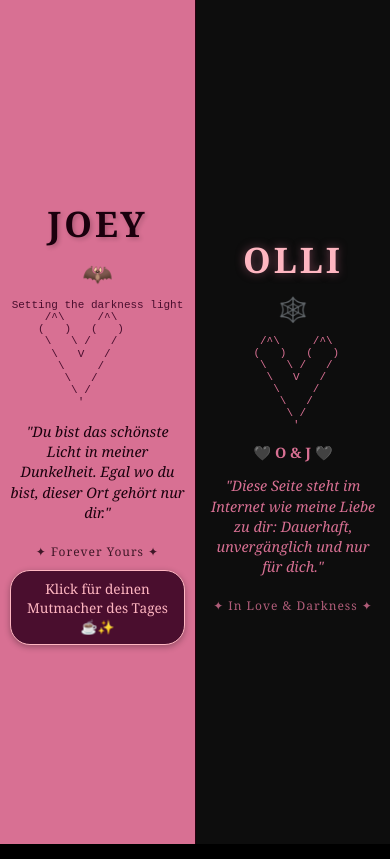
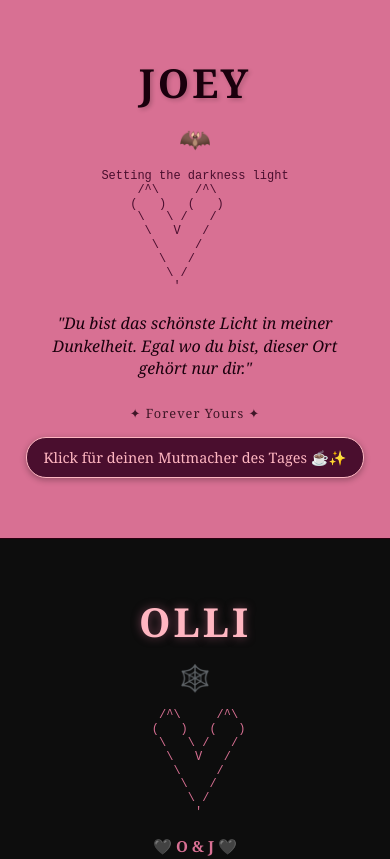
Before and after one commit to pbrischle-del/joey, a plain HTML site: page index.html in a window 390 px wide. Shown: the top 859 px of the page. Drawn offline with Linux system fonts and the light colour scheme.

Commit message:
Update index.html

```diff
--- a/index.html
+++ b/index.html
@@ -14,7 +14,7 @@
             background-color: #000000;
         }
 
-        /* Flexbox-Container für dauerhafte 50/50 Teilung */
+        /* Flexbox-Container für Standardansicht (Desktop / Tablet) */
         .split-container {
             display: flex;
             flex-direction: row;
@@ -32,7 +32,7 @@
             justify-content: center;
             align-items: center;
             text-align: center;
-            padding: 20px 10px;
+            padding: 30px 15px;
             box-sizing: border-box;
         }
 
@@ -46,13 +46,13 @@
             justify-content: center;
             align-items: center;
             text-align: center;
-            padding: 20px 10px;
+            padding: 30px 15px;
             box-sizing: border-box;
             border-left: 1px solid #2a0010;
         }
 
         h1 {
-            font-size: 2.2rem;
+            font-size: 2.5rem;
             margin: 5px 0;
             letter-spacing: 3px;
             text-transform: uppercase;
@@ -83,9 +83,9 @@
         /* ASCII-Art Container */
         pre.ascii-art {
             font-family: 'Courier New', Courier, monospace;
-            font-size: 11px;
-            line-height: 1.1;
-            margin: 6px auto;
+            font-size: 12px;
+            line-height: 1.15;
+            margin: 8px auto;
             white-space: pre;
             display: inline-block;
             text-align: left;
@@ -100,17 +100,17 @@
         }
 
         p.message {
-            font-size: 0.9rem;
+            font-size: 1rem;
             line-height: 1.4;
-            max-width: 280px;
-            margin: 8px auto;
+            max-width: 320px;
+            margin: 10px auto;
             font-style: italic;
         }
 
         /* Interaktive Symbole */
         .interactive-symbol {
-            font-size: 1.5rem;
-            margin: 4px auto;
+            font-size: 1.6rem;
+            margin: 6px auto;
             cursor: pointer;
             user-select: none;
             display: inline-block;
@@ -126,8 +126,8 @@
             cursor: pointer;
             font-weight: bold;
             display: inline-block;
-            margin: 6px auto;
-            font-size: 0.9rem;
+            margin: 8px auto;
+            font-size: 0.95rem;
             transition: transform 0.2s ease, color 0.2s ease;
         }
 
@@ -152,12 +152,12 @@
         /* Versteckte Boxen */
         .secret-box {
             display: none;
-            margin: 8px auto;
-            padding: 8px 12px;
-            max-width: 280px;
+            margin: 10px auto;
+            padding: 10px 14px;
+            max-width: 320px;
             border-radius: 8px;
             font-family: 'Courier New', monospace;
-            font-size: 0.8rem;
+            font-size: 0.85rem;
             animation: fadeIn 0.4s ease;
             box-shadow: 0 4px 10px rgba(0,0,0,0.3);
         }
@@ -190,17 +190,17 @@
 
         /* MUTMACHER BUTTON & TEXT CONTAINER */
         .mutmacher-container {
-            margin-top: 10px;
-            margin-bottom: 5px;
+            margin-top: 15px;
+            margin-bottom: 10px;
         }
 
         .mutmacher-btn {
             background-color: #4a0e2e;
             color: #ffb6c1;
             border: 1px solid #ffb6c1;
-            padding: 8px 14px;
+            padding: 10px 16px;
             font-family: 'Georgia', serif;
-            font-size: 0.85rem;
+            font-size: 0.9rem;
             border-radius: 20px;
             cursor: pointer;
             transition: all 0.3s ease;
@@ -216,22 +216,22 @@
 
         .mutmacher-text {
             display: none;
-            margin: 10px auto 0 auto;
-            padding: 10px 12px;
-            max-width: 280px;
+            margin: 12px auto 0 auto;
+            padding: 10px 14px;
+            max-width: 320px;
             background-color: rgba(26, 0, 13, 0.85);
             color: #ffc0cb;
             border-radius: 10px;
             font-style: italic;
-            font-size: 0.85rem;
-            line-height: 1.35;
+            font-size: 0.9rem;
+            line-height: 1.4;
             border: 1px solid #d87093;
             animation: fadeIn 0.4s ease;
         }
 
         .footer-note {
-            font-size: 0.75rem;
-            margin-top: 12px;
+            font-size: 0.8rem;
+            margin-top: 15px;
             opacity: 0.8;
             letter-spacing: 1px;
         }
@@ -240,6 +240,21 @@
             from { opacity: 0; transform: translateY(-5px); }
             to { opacity: 1; transform: translateY(0); }
         }
+
+        /* ANPASSUNG FÜR HANDYS (MOBILE ANSICHT) */
+        @media (max-width: 768px) {
+            .split-container {
+                flex-direction: column; /* Bricht die Hälften untereinander */
+            }
+            .joey-side, .olli-side {
+                width: 100%; /* Jede Seite nutzt die vollen 100% Breite */
+                padding: 50px 20px;
+                border-left: none;
+            }
+            .olli-side {
+                border-top: 1px solid #2a0010; /* Eleganter Trennstrich oben auf dem Handy */
+            }
+        }
     </style>
 </head>
 <body>
@@ -247,12 +262,10 @@
     <div class="split-container">
         <!-- LINKE SEITE: JOEY -->
         <div class="joey-side">
-            <!-- J - O (anklickbar) - E - Y -->
             <h1>J<span class="interactive-letter" onclick="toggleSecret('secret-sweet')" title="???">O</span>EY</h1>
 
-            <!-- VERSTECKTE BOX: Sweet Dreams -->
             <div id="secret-sweet" class="secret-box">
-                <strong>Sweet Dreams my Baby 🖤. Have them at night and day.</strong>
+                <strong>Sweet Dreams my Baby 🖤</strong>
                 <img src="sweetdark.jpg" alt="Sweet Dreams">
             </div>
 
@@ -330,7 +343,6 @@ Setting the darkness light
                 ✦ In Love & Darkness <span class="interactive-star" onclick="toggleSecret('secret-ewigkeit')" title="???">✦</span>
             </div>
 
-            <!-- VERSTECKTE BOTSCHAFT MIT BILD SADDARK -->
             <div id="secret-ewigkeit" class="secret-box">
                 "Liebste, selbst wenn ich diese Welt verlassen haben sollte: wir sind mehr, als wir wissen. Mein Herz und Meine Seele werden niemals vergehen. Das Feuer in mir wird alle Zeiten überdauern... ich warte auf Dich, egal wo ich bin. Halte durch, habe Anteil am Leben.. bis wir uns wiedersehen."
                 <img src="saddark.jpg" alt="Für die Ewigkeit">
@@ -343,13 +355,11 @@ Setting the darkness light
             var targetBox = document.getElementById(id);
             var isCurrentlyOpen = (targetBox.style.display === "block");
 
-            // Erst ALLE Versteck-Boxen schließen
             var allBoxes = document.querySelectorAll('.secret-box');
             allBoxes.forEach(function(box) {
                 box.style.display = "none";
             });
 
-            // Wenn die angeklickte Box vorher zu war, jetzt öffnen
             if (!isCurrentlyOpen) {
                 targetBox.style.display = "block";
             }
```
